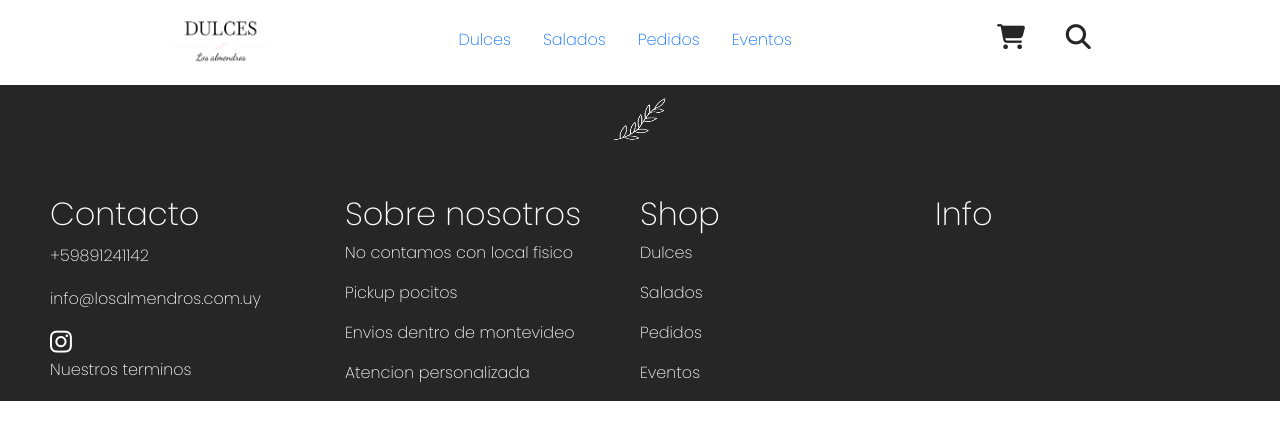
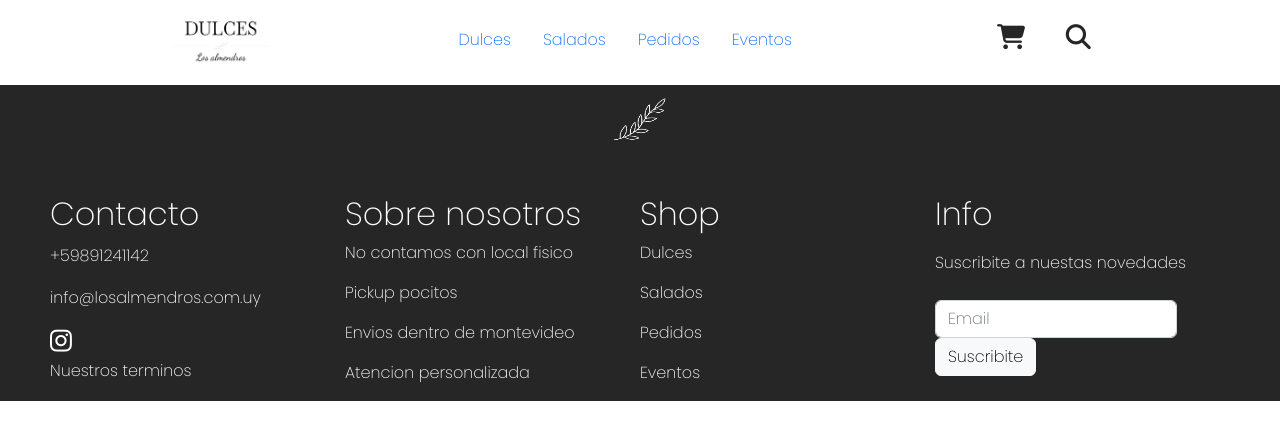
Before and after one commit to LucasMaciel01/los-almendros-v1, a plain HTML site: page pages/dulces.html in a window 1280 px wide. Drawn offline with nearby package versions, Linux system fonts and the light colour scheme; a web font is replaced by a local one.

Commit message:
hedear problem

```diff
--- a/pages/dulces.html
+++ b/pages/dulces.html
@@ -57,7 +57,7 @@
                 <h2>Contacto</h2>
                 <p>+59891241142</p>
                 <p>info@losalmendros.com.uy</p>
-                <i class="fa-brands fa-instagram instagram"></i>
+                <a href="https://www.instagram.com/los_almendros2021/" target="_blank"><i class="fa-brands fa-instagram instagram"></i></a>
                 <p>Nuestros terminos</p>
             </div>
             <div class="nosotros">
@@ -76,6 +76,13 @@
             </div>
             <div class="info">
                 <h2>Info</h2>
+                <p>Suscribite a nuestas novedades</p>
+                <div class="row mb-3">
+                    <div class="col-sm-10">
+                      <input type="email" class="form-control" id="colFormLabel" placeholder="Email">
+                      <button type="button" class="btn btn-light">Suscribite</button>
+                    </div>
+                </div>
             </div>
         </div>
     </footer>
```
Also changed, not shown: index.html (+1 -1 lines), pages/eventos.html (+8 -1 lines), pages/pedidos.html (+8 -1 lines), pages/product.html (+1 -1 lines), pages/salados.html (+8 -1 lines).
